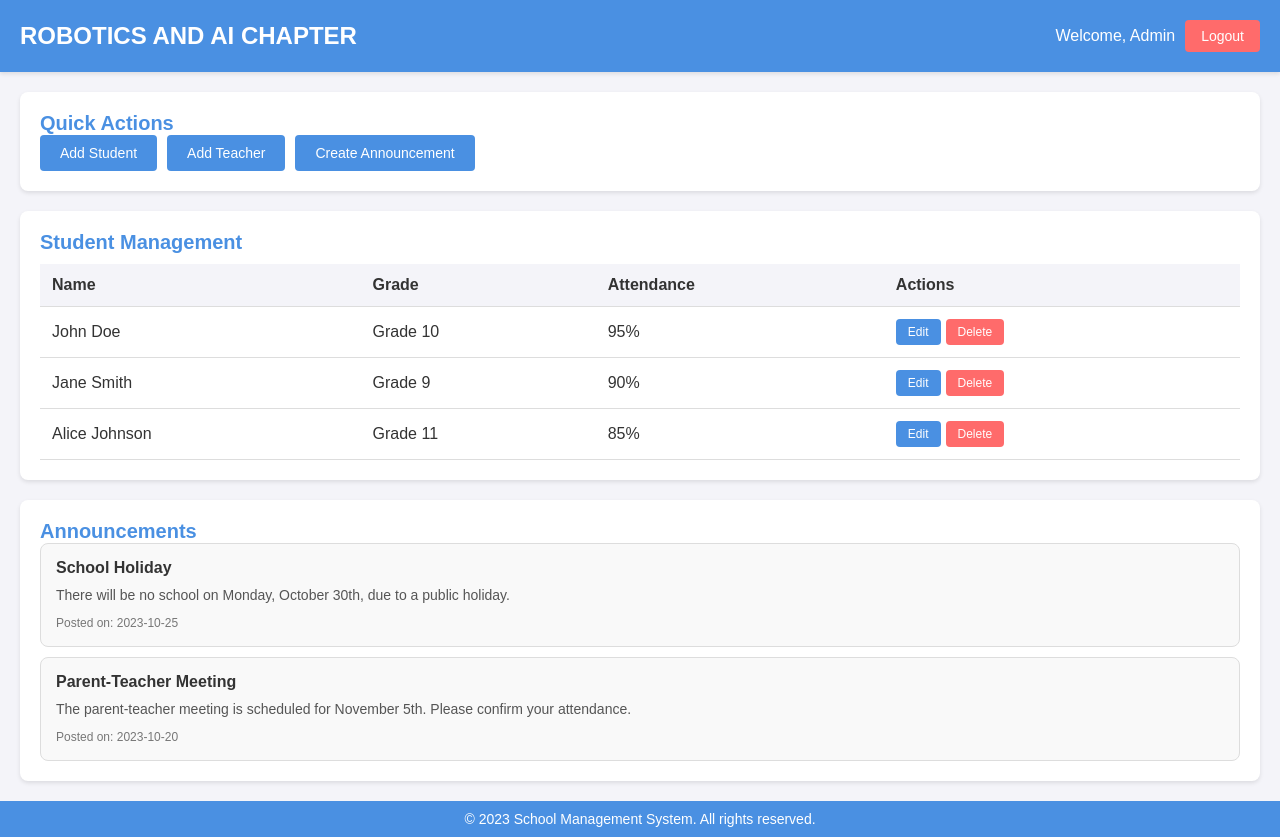
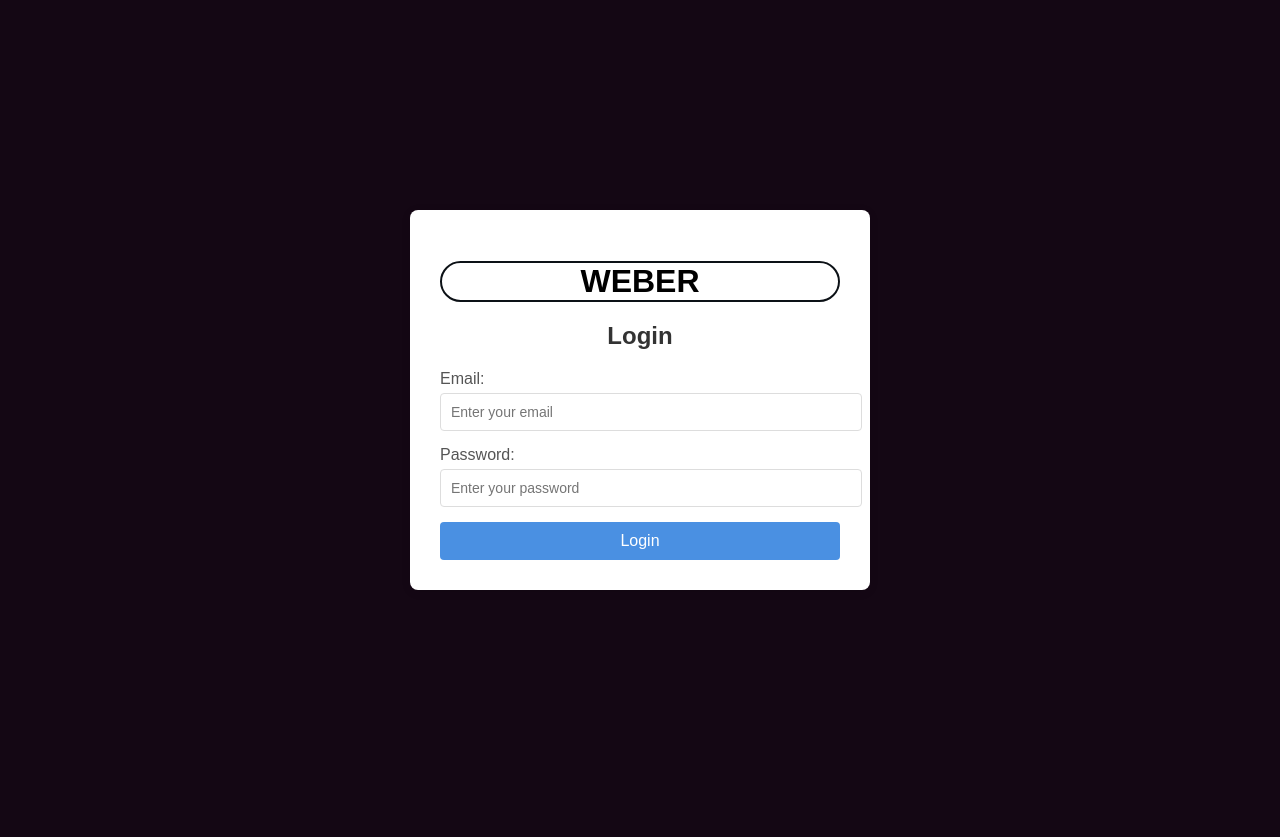
Before and after one commit to Ssenyonjo-Andrew/lilac_blog, a Next.js app: page / in a window 1280 px wide. After the commit the page ends 800 px from the top, so only its background shows below. Built offline with nearby package versions, Linux system fonts and the light colour scheme.

Commit message:
minor changes

```diff
--- a/src/app/globals.css
+++ b/src/app/globals.css
@@ -1,248 +1,72 @@
-:root {
-  --background: #ffffff;
-  --foreground: #171717;
-}
-
-@media (prefers-color-scheme: dark) {
-  :root {
-    --background: #0a0a0a;
-    --foreground: #ededed;
-  }
-}
-
-html,
-body {
-  max-width: 100vw;
-  overflow-x: hidden;
-}
-
-body {
-  color: var(--foreground);
-  background: var(--background);
-  font-family: Arial, Helvetica, sans-serif;
-  -webkit-font-smoothing: antialiased;
-  -moz-osx-font-smoothing: grayscale;
-}
-
-* {
-  box-sizing: border-box;
-  padding: 0;
-  margin: 0;
-}
-
-a {
-  color: inherit;
-  text-decoration: none;
-}
-
-@media (prefers-color-scheme: dark) {
-  html {
-    color-scheme: dark;
-  }
-}
 /* General Styles */
 body {
   font-family: 'Arial', sans-serif;
   margin: 0;
   padding: 0;
-  background-color: #f4f4f9;
+  background-color:rgb(20, 7, 20);
+  display: flex;
+  justify-content: center;
+  align-items: center;
+  height: 100vh;
+}
+
+.login-container {
+  background-color: white;
+  padding: 30px;
+  border-radius: 8px;
+  box-shadow: 0 2px 10px rgba(0, 0, 0, 0.1);
+  width: 100%;
+  max-width: 400px;
+  text-align: center;
+}
+
+.login-container h1 {
+  margin-bottom: 20px;
+  color: black;
+  border: 2px solid #0c1116;
+  border-radius: 30px;
+}
+
+.login-container h2 {
+  margin-bottom: 20px;
   color: #333;
 }
 
-.dashboard {
-  display: flex;
-  flex-direction: column;
-  min-height: 100vh;
+.form-group {
+  margin-bottom: 15px;
+  text-align: left;
 }
 
-/* Header */
-.header {
-  background-color: #4a90e2;
-  color: white;
-  padding: 20px;
-  display: flex;
-  justify-content: space-between;
-  align-items: center;
-  box-shadow: 0 2px 4px rgba(0, 0, 0, 0.1);
+.form-group label {
+  display: block;
+  margin-bottom: 5px;
+  color: #555;
 }
 
-.header h1 {
-  margin: 0;
-  font-size: 24px;
-}
-
-.user-info {
-  display: flex;
-  align-items: center;
-  gap: 10px;
-}
-
-.logout-btn {
-  background-color: #ff6b6b;
-  color: white;
-  border: none;
-  padding: 8px 16px;
+.form-group input {
+  width: 100%;
+  padding: 10px;
+  border: 1px solid #ddd;
   border-radius: 4px;
-  cursor: pointer;
   font-size: 14px;
 }
 
-.logout-btn:hover {
-  background-color: #ff5252;
-}
-
-/* Main Content */
-.main-content {
-  flex: 1;
-  padding: 20px;
-  display: flex;
-  flex-direction: column;
-  gap: 20px;
-}
-
-/* Quick Actions Section */
-.quick-actions {
-  background-color: white;
-  padding: 20px;
-  border-radius: 8px;
-  box-shadow: 0 2px 4px rgba(0, 0, 0, 0.1);
-}
-
-.quick-actions h2 {
-  margin-top: 0;
-  font-size: 20px;
-  color: #4a90e2;
-}
-
-.action-buttons {
-  display: flex;
-  gap: 10px;
-}
-
-.action-btn {
+.login-btn {
+  width: 100%;
+  padding: 10px;
   background-color: #4a90e2;
   color: white;
   border: none;
-  padding: 10px 20px;
   border-radius: 4px;
+  font-size: 16px;
   cursor: pointer;
-  font-size: 14px;
 }
 
-.action-btn:hover {
+.login-btn:hover {
   background-color: #357abd;
 }
 
-/* Student Management Section */
-.student-management {
-  background-color: white;
-  padding: 20px;
-  border-radius: 8px;
-  box-shadow: 0 2px 4px rgba(0, 0, 0, 0.1);
+.error-message {
+  color: #ff6b6b;
+  margin-bottom: 15px;
 }
-
-.student-management h2 {
-  margin-top: 0;
-  font-size: 20px;
-  color: #4a90e2;
-}
-
-.student-table {
-  width: 100%;
-  border-collapse: collapse;
-  margin-top: 10px;
-}
-
-.student-table th,
-.student-table td {
-  padding: 12px;
-  text-align: left;
-  border-bottom: 1px solid #ddd;
-}
-
-.student-table th {
-  background-color: #f4f4f9;
-  font-weight: bold;
-}
-
-.edit-btn,
-.delete-btn {
-  background-color: #4a90e2;
-  color: white;
-  border: none;
-  padding: 6px 12px;
-  border-radius: 4px;
-  cursor: pointer;
-  font-size: 12px;
-  margin-right: 5px;
-}
-
-.delete-btn {
-  background-color: #ff6b6b;
-}
-
-.edit-btn:hover {
-  background-color: #357abd;
-}
-
-.delete-btn:hover {
-  background-color: #ff5252;
-}
-
-/* Announcements Section */
-.announcements {
-  background-color: white;
-  padding: 20px;
-  border-radius: 8px;
-  box-shadow: 0 2px 4px rgba(0, 0, 0, 0.1);
-}
-
-.announcements h2 {
-  margin-top: 0;
-  font-size: 20px;
-  color: #4a90e2;
-}
-
-.announcement-list {
-  display: flex;
-  flex-direction: column;
-  gap: 10px;
-}
-
-.announcement-card {
-  background-color: #f9f9f9;
-  padding: 15px;
-  border-radius: 8px;
-  border: 1px solid #ddd;
-}
-
-.announcement-card h3 {
-  margin: 0;
-  font-size: 16px;
-  color: #333;
-}
-
-.announcement-card p {
-  margin: 10px 0;
-  font-size: 14px;
-  color: #555;
-}
-
-.announcement-date {
-  font-size: 12px;
-  color: #777;
-}
-
-/* Footer */
-.footer {
-  background-color: #4a90e2;
-  color: white;
-  text-align: center;
-  padding: 10px;
-  margin-top: auto;
-}
-
-.footer p {
-  margin: 0;
-  font-size: 14px;
-}
--- a/src/app/page.js
+++ b/src/app/page.js
@@ -1,98 +1,77 @@
-import React from 'react';
+"use client"; // Add this line at the top of the file
+
+import React, { useState } from 'react';
 import './globals.css'; // Import the CSS file
 
-const Page = () => {
+const LoginPage = () => {
+  const [email, setEmail] = useState('');
+  const [password, setPassword] = useState('');
+  const [error, setError] = useState('');
+
+  const handleSubmit = async (e) => {
+    e.preventDefault();
+
+    // Basic validation
+    if (!email || !password) {
+      setError('Please fill in all fields.');
+      return;
+    }
+
+    try {
+      const response = await fetch('http://localhost:5000/api/auth/login', {
+        method: 'POST',
+        headers: {
+          'Content-Type': 'application/json',
+        },
+        body: JSON.stringify({ email, password }),
+      });
+
+      const data = await response.json();
+
+      if (response.ok) {
+        // Save the token to localStorage
+        localStorage.setItem('token', data.token);
+        alert('Login successful!');
+        // Redirect to dashboard or another page
+        window.location.href = '/dashboard';
+      } else {
+        setError(data.message || 'Login failed. Please try again.');
+      }
+    } catch (err) {
+      setError('An error occurred. Please try again.');
+    }
+  };
+
   return (
-    <div className="dashboard">
-      {/* Header */}
-      <header className="header">
-        <h1>ROBOTICS AND AI CHAPTER</h1>
-        <div className="user-info">
-          <span>Welcome, Admin</span>
-          <button className="logout-btn">Logout</button>
+    <div className="login-container">
+      <h1>WEBER</h1>
+      <h2>Login</h2>
+      {error && <p className="error-message">{error}</p>}
+      <form onSubmit={handleSubmit}>
+        <div className="form-group">
+          <label>Email:</label>
+          <input
+            type="email"
+            value={email}
+            onChange={(e) => setEmail(e.target.value)}
+            placeholder="Enter your email"
+          />
         </div>
-      </header>
-
-      {/* Main Content */}
-      <main className="main-content">
-        {/* Quick Actions Section */}
-        <section className="quick-actions">
-          <h2>Quick Actions</h2>
-          <div className="action-buttons">
-            <button className="action-btn">Add Student</button>
-            <button className="action-btn">Add Teacher</button>
-            <button className="action-btn">Create Announcement</button>
-          </div>
-        </section>
-
-        {/* Student Management Section */}
-        <section className="student-management">
-          <h2>Student Management</h2>
-          <table className="student-table">
-            <thead>
-              <tr>
-                <th>Name</th>
-                <th>Grade</th>
-                <th>Attendance</th>
-                <th>Actions</th>
-              </tr>
-            </thead>
-            <tbody>
-              <tr>
-                <td>John Doe</td>
-                <td>Grade 10</td>
-                <td>95%</td>
-                <td>
-                  <button className="edit-btn">Edit</button>
-                  <button className="delete-btn">Delete</button>
-                </td>
-              </tr>
-              <tr>
-                <td>Jane Smith</td>
-                <td>Grade 9</td>
-                <td>90%</td>
-                <td>
-                  <button className="edit-btn">Edit</button>
-                  <button className="delete-btn">Delete</button>
-                </td>
-              </tr>
-              <tr>
-                <td>Alice Johnson</td>
-                <td>Grade 11</td>
-                <td>85%</td>
-                <td>
-                  <button className="edit-btn">Edit</button>
-                  <button className="delete-btn">Delete</button>
-                </td>
-              </tr>
-            </tbody>
-          </table>
-        </section>
-
-        {/* Announcements Section */}
-        <section className="announcements">
-          <h2>Announcements</h2>
-          <div className="announcement-list">
-            <div className="announcement-card">
-              <h3>School Holiday</h3>
-              <p>There will be no school on Monday, October 30th, due to a public holiday.</p>
-              <span className="announcement-date">Posted on: 2023-10-25</span>
-            </div>
-            <div className="announcement-card">
-              <h3>Parent-Teacher Meeting</h3>
-              <p>The parent-teacher meeting is scheduled for November 5th. Please confirm your attendance.</p>
-              <span className="announcement-date">Posted on: 2023-10-20</span>
-            </div>
-          </div>
-        </section>
-      </main>
-
-      {/* Footer */}
-      <footer className="footer">
-        <p>&copy; 2023 School Management System. All rights reserved.</p>
-      </footer>
+        <div className="form-group">
+          <label>Password:</label>
+          <input
+            type="password"
+            value={password}
+            onChange={(e) => setPassword(e.target.value)}
+            placeholder="Enter your password"
+          />
+        </div>
+        <button type="submit" className="login-btn">
+          Login
+        </button>
+      </form>
     </div>
   );
 };
 
-export default Page;
+export default LoginPage;
```
